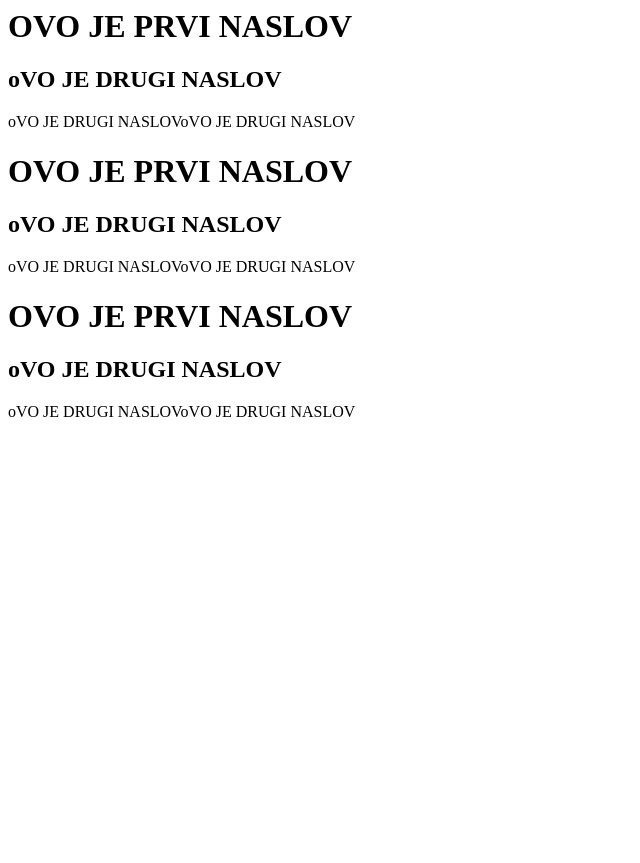
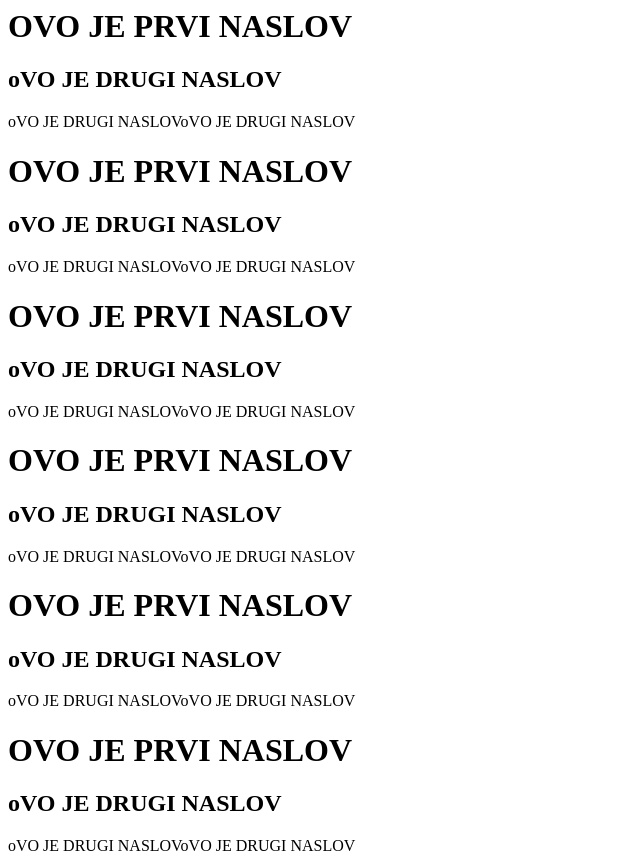
Before and after one commit to damirtrncic/proba1, a plain HTML site: page index.html in a window 1280 px wide. Shown: the whole page, without its empty margins (0-640 px from the left). Before the commit the page ends 800 px from the top, so only its background shows below. Drawn offline with Linux system fonts and the light colour scheme.

Commit message:
Update index.html

```diff
--- a/index.html
+++ b/index.html
@@ -10,4 +10,10 @@
     <h2>oVO JE DRUGI NASLOV</h2 <h2>oVO JE DRUGI NASLOV</h2 <h2>oVO JE DRUGI NASLOV</h2 </body>
          <h1>OVO JE PRVI NASLOV</h1>
     <h2>oVO JE DRUGI NASLOV</h2 <h2>oVO JE DRUGI NASLOV</h2 <h2>oVO JE DRUGI NASLOV</h2 </body>
+        <h1>OVO JE PRVI NASLOV</h1>
+    <h2>oVO JE DRUGI NASLOV</h2 <h2>oVO JE DRUGI NASLOV</h2 <h2>oVO JE DRUGI NASLOV</h2 </body>
+ <h1>OVO JE PRVI NASLOV</h1>
+    <h2>oVO JE DRUGI NASLOV</h2 <h2>oVO JE DRUGI NASLOV</h2 <h2>oVO JE DRUGI NASLOV</h2 </body>
+         <h1>OVO JE PRVI NASLOV</h1>
+    <h2>oVO JE DRUGI NASLOV</h2 <h2>oVO JE DRUGI NASLOV</h2 <h2>oVO JE DRUGI NASLOV</h2 </body>
 </html>
```
